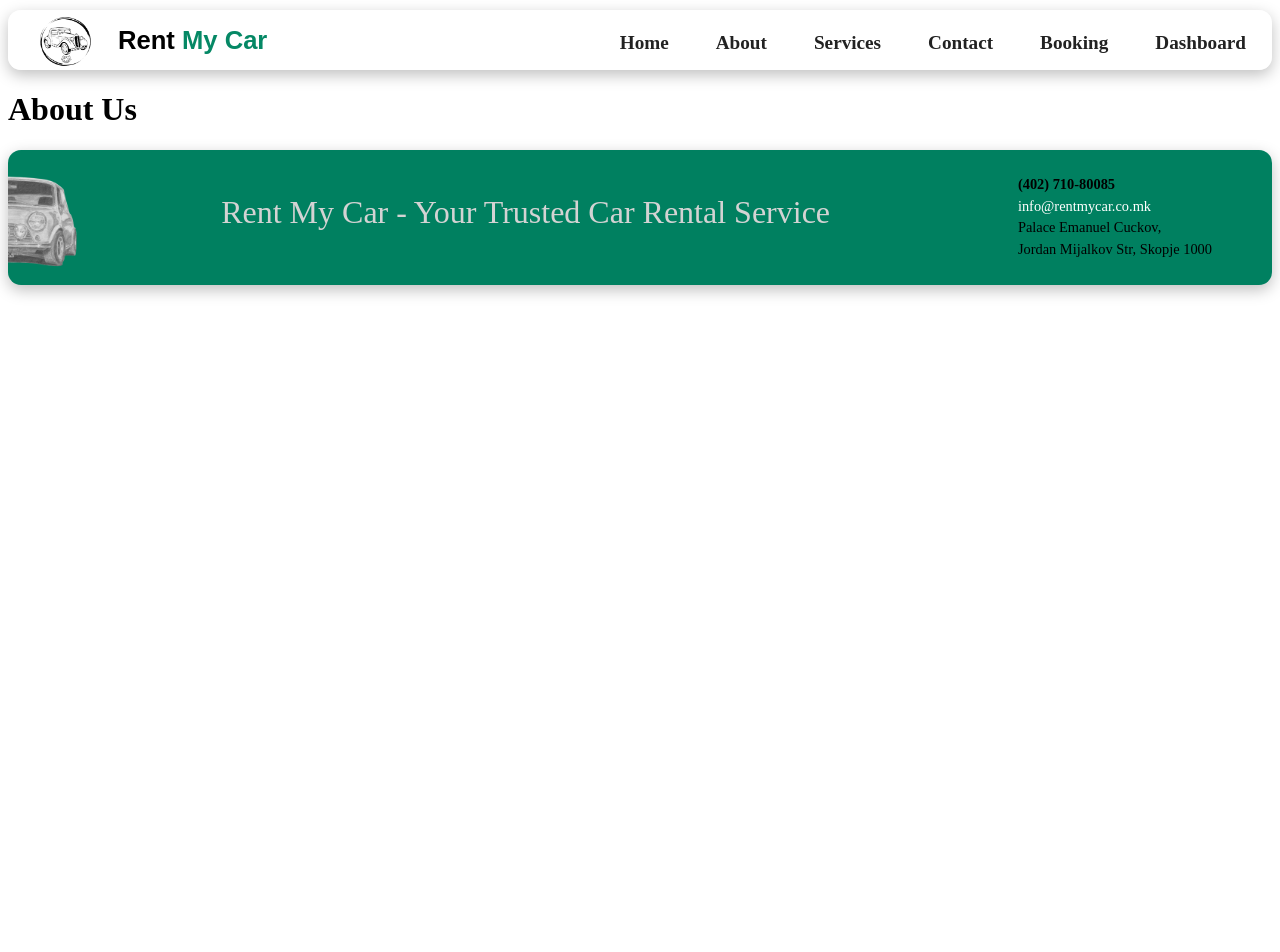
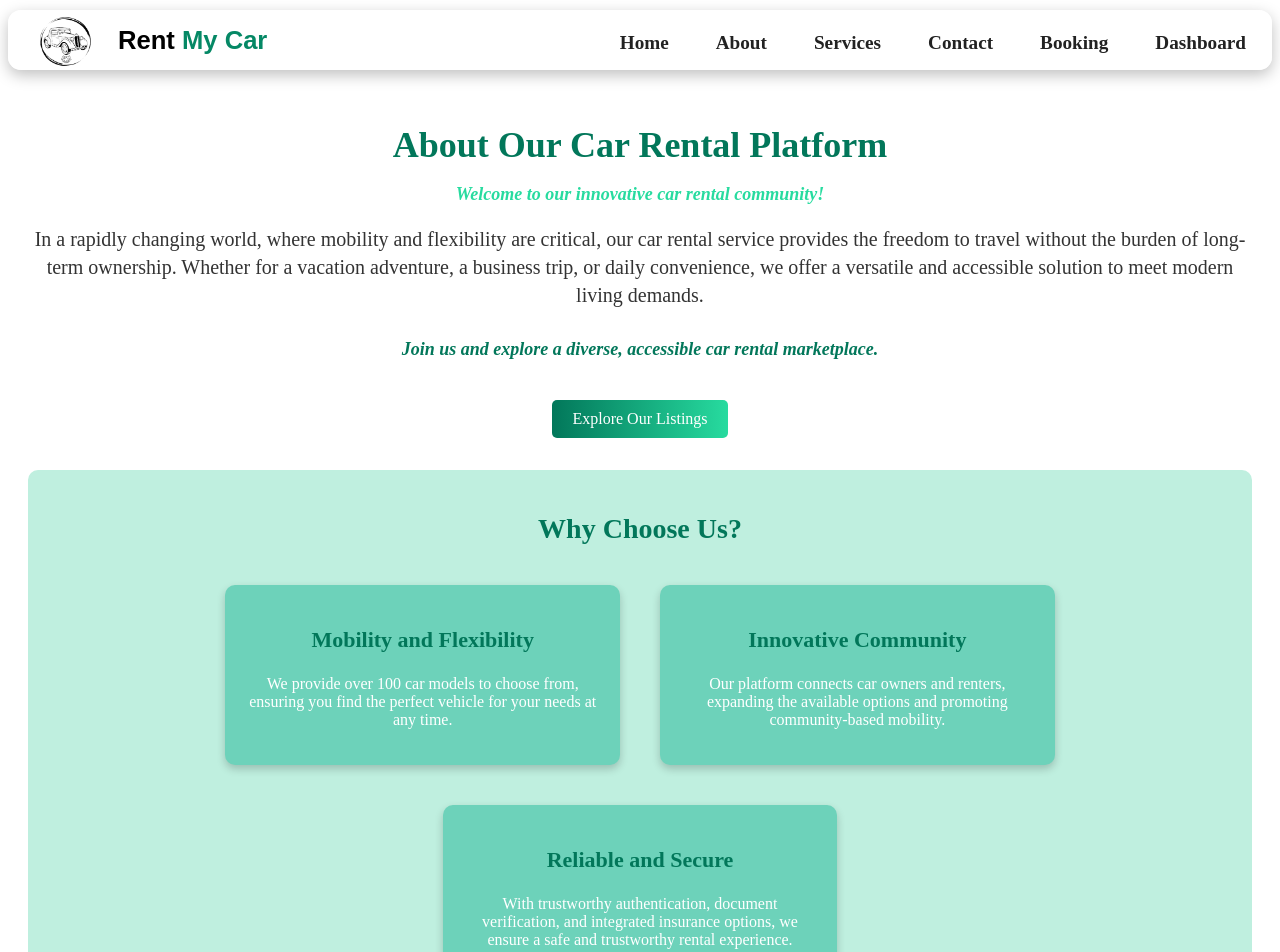
Before and after one commit to Nan0NJ/rent-my-car, a React (Create React App) app in the folder front-end/: page /about in a window 1280 px wide. Shown: the top 952 px of the page. Before the commit the page ends 800 px from the top, so only its background shows below. Built offline with nearby package versions, Linux system fonts and the light colour scheme; a web font is replaced by a local one.

Commit message:
Addition of About Page

```diff
--- /dev/null
+++ b/front-end/src/css/aboutus-style.css
@@ -0,0 +1,122 @@
+.about-us-container {
+    padding: 20px;
+    color: #333;
+}
+
+.about-header {
+    text-align: center;
+    margin-bottom: 20px;
+}
+
+.about-header h1 {
+    font-size: 36px;
+    margin-bottom: 10px;
+    color:#02775a;
+}
+
+.about-header p {
+    font-size: 18px;
+    font-weight: 700;
+    font-style: italic;
+    color: #27db9f;
+}
+
+h5 {
+    color: #02775a;
+    font-style: italic;
+    font-weight: 600;
+    font-size: 18px;
+}
+
+.about-text p {
+    font-size: 20px;
+    line-height: 1.4;
+    margin-bottom: 30px;
+}
+
+.button {
+    display: inline-block;
+    padding: 10px 20px;
+    background-image: linear-gradient(to right, #02775a, #27db9f);
+    color: #fff;
+    font-size: 16px;
+    text-decoration: none;
+    border-radius: 5px;
+    margin-top: 10px;
+    transition: 0.3s ease;
+}
+
+.button:hover {
+    background-image: linear-gradient(to right, #27db9f, #02775a);
+}
+
+.fun-facts {
+    background-color: #bfefdf;
+    color:#ffffff;
+    margin: 0 auto;
+    padding: 20px;
+    text-align: center;
+    border-radius: 10px;
+}
+
+.fun-facts h2 {
+    font-size: 28px;
+    margin-bottom: 20px;
+    color: #02775a;
+}
+
+.fact {
+    background-color: #6dd2ba;
+    border-radius: 10px;
+    box-shadow: 0 4px 8px rgba(0, 0, 0, 0.2);
+    margin: 20px;
+    padding: 20px;
+    display: inline-block;
+    width: calc(33.33% - 40px);
+    opacity: 0;
+    transform: translateY(20px);
+    animation: fadeInUp 1s ease both;
+    transition: background-color 0.3s ease;
+}
+
+.fact:hover {
+    background-color: #24c361;
+    transform: translateY(0);
+    box-shadow: 0 6px 12px rgba(0, 0, 0, 0.3);
+}
+
+@keyframes fadeInUp {
+    0% {
+        opacity: 0;
+        transform: translateY(20px);
+    }
+    100% {
+        opacity: 1;
+        transform: translateY(0);
+    }
+}
+
+.fact h3 {
+    font-size: 22px;
+    color: #02775a;
+
+}
+
+.additional-info {
+    background-color: #6dd2ba;
+    margin: 20px auto;
+    padding: 20px;
+    text-align: center;
+    border-radius: 10px;
+    animation: fadeIn 1s ease;
+}
+
+.additional-info h2 {
+    font-size: 28px;
+    margin-bottom: 20px;
+}
+
+.about-text {
+    text-align: center;
+    margin-bottom: 2em;
+}
--- a/front-end/src/main_components/Pages/AboutUs.jsx
+++ b/front-end/src/main_components/Pages/AboutUs.jsx
@@ -1,11 +1,56 @@
-import React from "react";
+import React, {useEffect} from 'react';
+import { Link } from 'react-router-dom';
 
-const About = () => {
+// Import
+import "./../../css/aboutus-style.css";
+
+function About() {
+    // Use: To scroll to the top of the page when the component mounts
+    useEffect(() => {
+        window.scrollTo(0, 0);
+      }, []);
     return (
-        <div>
-            <h1>About Us</h1>
+        <div className="about-us-container">
+            <div className="about-header">
+                <h1>About Our Car Rental Platform</h1>
+                <p>Welcome to our innovative car rental community!</p>
+            </div>
+
+            <div className="about-text">
+                <p>
+                    In a rapidly changing world, where mobility and flexibility are critical, our car rental service provides the freedom to travel without the burden of long-term ownership. Whether for a vacation adventure, a business trip, or daily convenience, we offer a versatile and accessible solution to meet modern living demands.
+                </p>
+                <h5>Join us and explore a diverse, accessible car rental marketplace.</h5>
+                <Link to="/booking" className="button">Explore Our Listings</Link>
+            </div>
+
+            <div className="fun-facts">
+                <h2>Why Choose Us?</h2>
+                <div className="fact">
+                    <h3>Mobility and Flexibility</h3>
+                    <p>We provide over 100 car models to choose from, ensuring you find the perfect vehicle for your needs at any time.</p>
+                </div>
+
+                <div className="fact">
+                    <h3>Innovative Community</h3>
+                    <p>Our platform connects car owners and renters, expanding the available options and promoting community-based mobility.</p>
+                </div>
+
+                <div className="fact">
+                    <h3>Reliable and Secure</h3>
+                    <p>With trustworthy authentication, document verification, and integrated insurance options, we ensure a safe and trustworthy rental experience.</p>
+                </div>
+                <div className="additional-info">
+                <h2>Our Mission</h2>
+                <p>
+                    We aim to address the challenges of limited car rental options by connecting car owners and renters, promoting seamless access to transportation in small cities and less populated areas.
+                </p>
+            </div>
+
+            </div>
         </div>
+
     );
-};
+}
 
 export default About;
```
